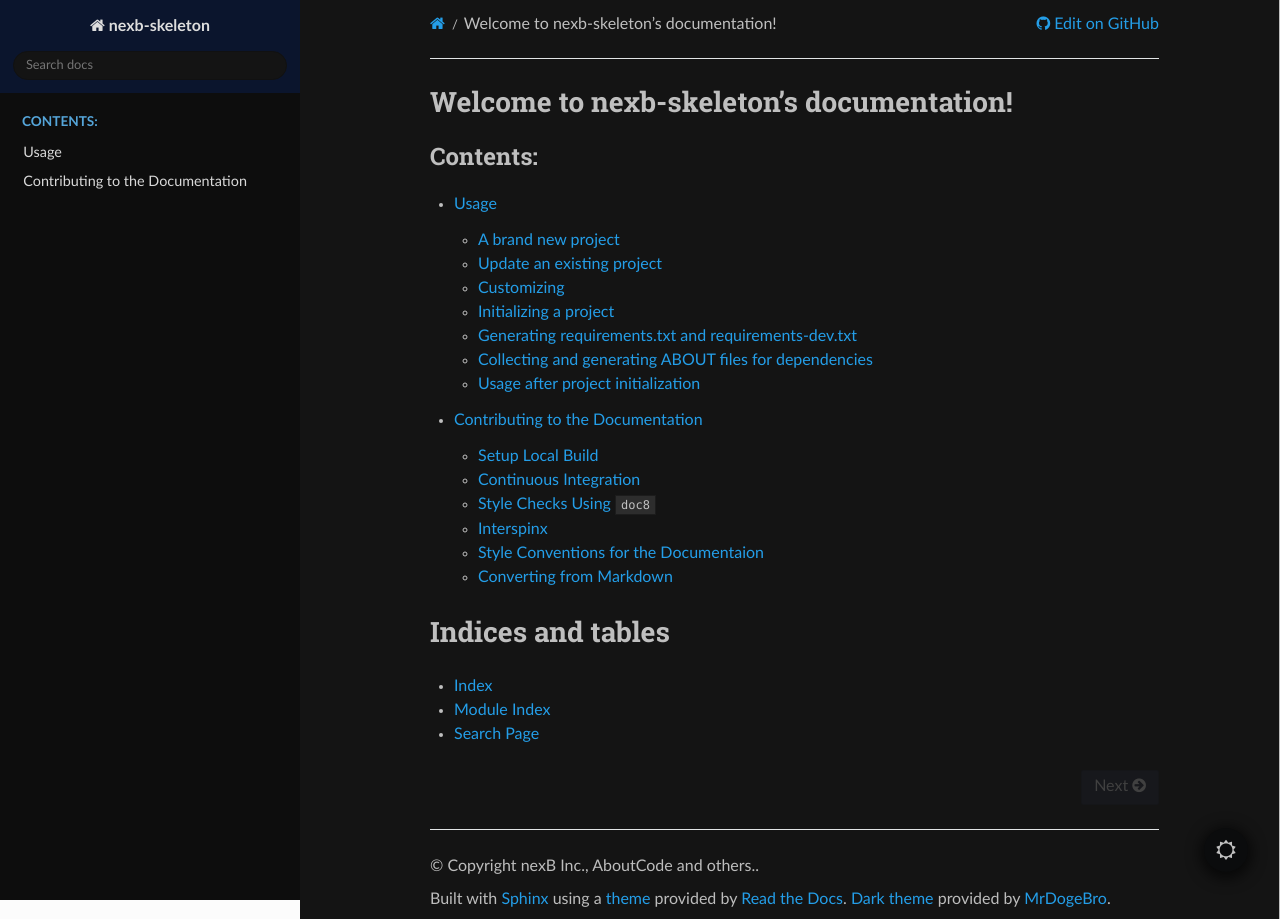
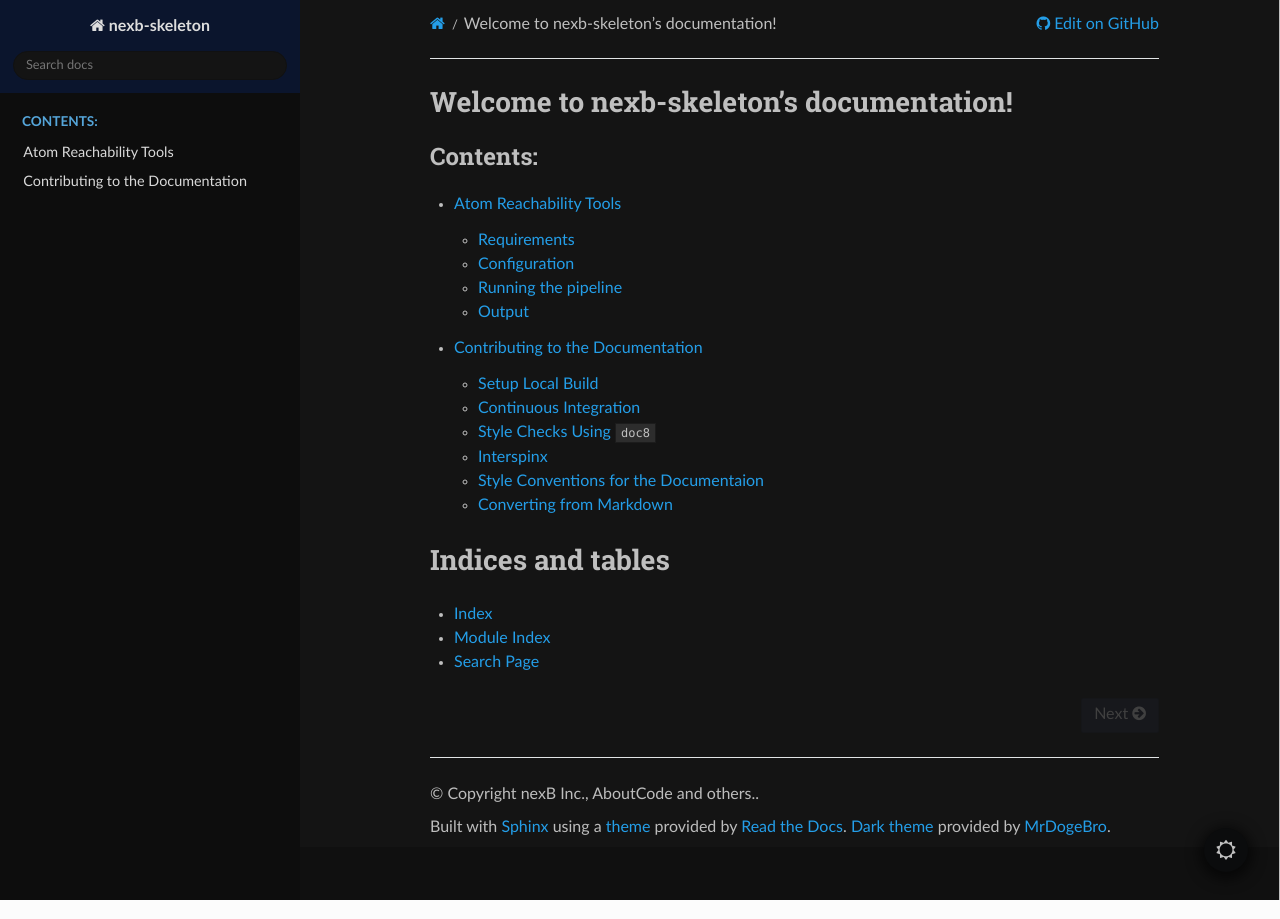
Before and after one commit to aboutcode-org/reachablecode, a Sphinx documentation site: the page built from docs/source/index.rst, in a window 1280 px wide. Built offline with Sphinx 7.4.7 and the Read the Docs theme 3.1.0, drawn with Linux system fonts in a browser that asks for light colours; some of the changed lines change nothing that is shown.

Commit message:
Update the docs
Signed-off-by: ziadhany <ziadhany2016@gmail.com>

```diff
--- a/docs/source/index.rst
+++ b/docs/source/index.rst
@@ -5,7 +5,7 @@ Welcome to nexb-skeleton's documentation!
    :maxdepth: 2
    :caption: Contents:
 
-   skeleton-usage
+   tutorial_atom_reachability_integration_tools
    contribute/contrib_doc
 
 Indices and tables
--- a/docs/source/skeleton-usage.rst
+++ /dev/null
@@ -1,160 +0,0 @@
-Usage
-=====
-A brand new project
--------------------
-.. code-block:: bash
-
-    git init my-new-repo
-    cd my-new-repo
-    git pull git@github.com:nexB/skeleton
-
-    # Create the new repo on GitHub, then update your remote
-    git remote set-url origin git@github.com:nexB/your-new-repo.git
-
-From here, you can make the appropriate changes to the files for your specific project.
-
-Update an existing project
----------------------------
-.. code-block:: bash
-
-    cd my-existing-project
-    git remote add skeleton git@github.com:nexB/skeleton
-    git fetch skeleton
-    git merge skeleton/main --allow-unrelated-histories
-
-This is also the workflow to use when updating the skeleton files in any given repository.
-
-Customizing
------------
-
-You typically want to perform these customizations:
-
-- remove or update the src/README.rst and tests/README.rst files
-- set project info and dependencies in setup.cfg
-- check the configure and configure.bat defaults
-
-Initializing a project
-----------------------
-
-All projects using the skeleton will be expected to pull all of it dependencies
-from thirdparty.aboutcode.org/pypi or the local thirdparty directory, using
-requirements.txt and/or requirements-dev.txt to determine what version of a
-package to collect. By default, PyPI will not be used to find and collect
-packages from.
-
-In the case where we are starting a new project where we do not have
-requirements.txt and requirements-dev.txt and whose dependencies are not yet on
-thirdparty.aboutcode.org/pypi, we run the following command after adding and
-customizing the skeleton files to your project:
-
-.. code-block:: bash
-
-    ./configure
-
-This will initialize the virtual environment for the project, pull in the
-dependencies from PyPI and add them to the virtual environment.
-
-
-Generating requirements.txt and requirements-dev.txt
-----------------------------------------------------
-
-After the project has been initialized, we can generate the requirements.txt and
-requirements-dev.txt files.
-
-Ensure the virtual environment is enabled.
-
-.. code-block:: bash
-
-    source venv/bin/activate
-
-To generate requirements.txt:
-
-.. code-block:: bash
-
-    python etc/scripts/gen_requirements.py -s venv/lib/python<version>/site-packages/
-
-Replace \<version\> with the version number of the Python being used, for example:
-``venv/lib/python3.6/site-packages/``
-
-To generate requirements-dev.txt after requirements.txt has been generated:
-
-.. code-block:: bash
-
-    ./configure --dev
-    python etc/scripts/gen_requirements_dev.py -s venv/lib/python<version>/site-packages/
-
-Note: on Windows, the ``site-packages`` directory is located at ``venv\Lib\site-packages\``
-
-.. code-block:: bash
-
-    python .\\etc\\scripts\\gen_requirements.py -s .\\venv\\Lib\\site-packages\\
-    .\configure --dev
-    python .\\etc\\scripts\\gen_requirements_dev.py -s .\\venv\\Lib\\site-packages\\
-
-
-Collecting and generating ABOUT files for dependencies
-------------------------------------------------------
-
-Ensure that the dependencies used by ``etc/scripts/fetch_thirdparty.py`` are installed:
-
-.. code-block:: bash
-
-    pip install -r etc/scripts/requirements.txt
-
-Once we have requirements.txt and requirements-dev.txt, we can fetch the project
-dependencies as wheels and generate ABOUT files for them:
-
-.. code-block:: bash
-
-    python etc/scripts/fetch_thirdparty.py -r requirements.txt -r requirements-dev.txt
-
-There may be issues with the generated ABOUT files, which will have to be
-corrected. You can check to see if your corrections are valid by running:
-
-.. code-block:: bash
-
-    python etc/scripts/check_thirdparty.py -d thirdparty
-
-Once the wheels are collected and the ABOUT files are generated and correct,
-upload them to thirdparty.aboutcode.org/pypi by placing the wheels and ABOUT
-files from the thirdparty directory to the pypi directory at
-https://github.com/aboutcode-org/thirdparty-packages
-
-
-Usage after project initialization
-----------------------------------
-
-Once the ``requirements.txt`` and ``requirements-dev.txt`` have been generated
-and the project dependencies and their ABOUT files have been uploaded to
-thirdparty.aboutcode.org/pypi, you can configure the project as needed, typically
-when you update dependencies or use a new checkout.
-
-If the virtual env for the project becomes polluted, or you would like to remove
-it, use the ``--clean`` option:
-
-.. code-block:: bash
-
-    ./configure --clean
-
-Then you can run ``./configure`` again to set up the project virtual environment.
-
-To set up the project for development use:
-
-.. code-block:: bash
-
-    ./configure --dev
-
-To update the project dependencies (adding, removing, updating packages, etc.),
-update the dependencies in ``setup.cfg``, then run:
-
-.. code-block:: bash
-
-    ./configure --clean # Remove existing virtual environment
-    source venv/bin/activate # Ensure virtual environment is activated
-    python etc/scripts/gen_requirements.py -s venv/lib/python<version>/site-packages/ # Regenerate requirements.txt
-    python etc/scripts/gen_requirements_dev.py -s venv/lib/python<version>/site-packages/ # Regenerate requirements-dev.txt
-    pip install -r etc/scripts/requirements.txt # Install dependencies needed by etc/scripts/bootstrap.py
-    python etc/scripts/fetch_thirdparty.py -r requirements.txt -r requirements-dev.txt # Collect dependency wheels and their ABOUT files
-
-Ensure that the generated ABOUT files are valid, then take the dependency wheels
-and ABOUT files and upload them to thirdparty.aboutcode.org/pypi.
```
Also changed, not shown: docs/source/images/tutorial-web-ui-atom-symbol-reachability.png (added), docs/source/tutorial_atom_reachability_integration_tools.rst (renamed from docs/source/contribute/tutorial_atom_reachability_integration_tools.rst).
